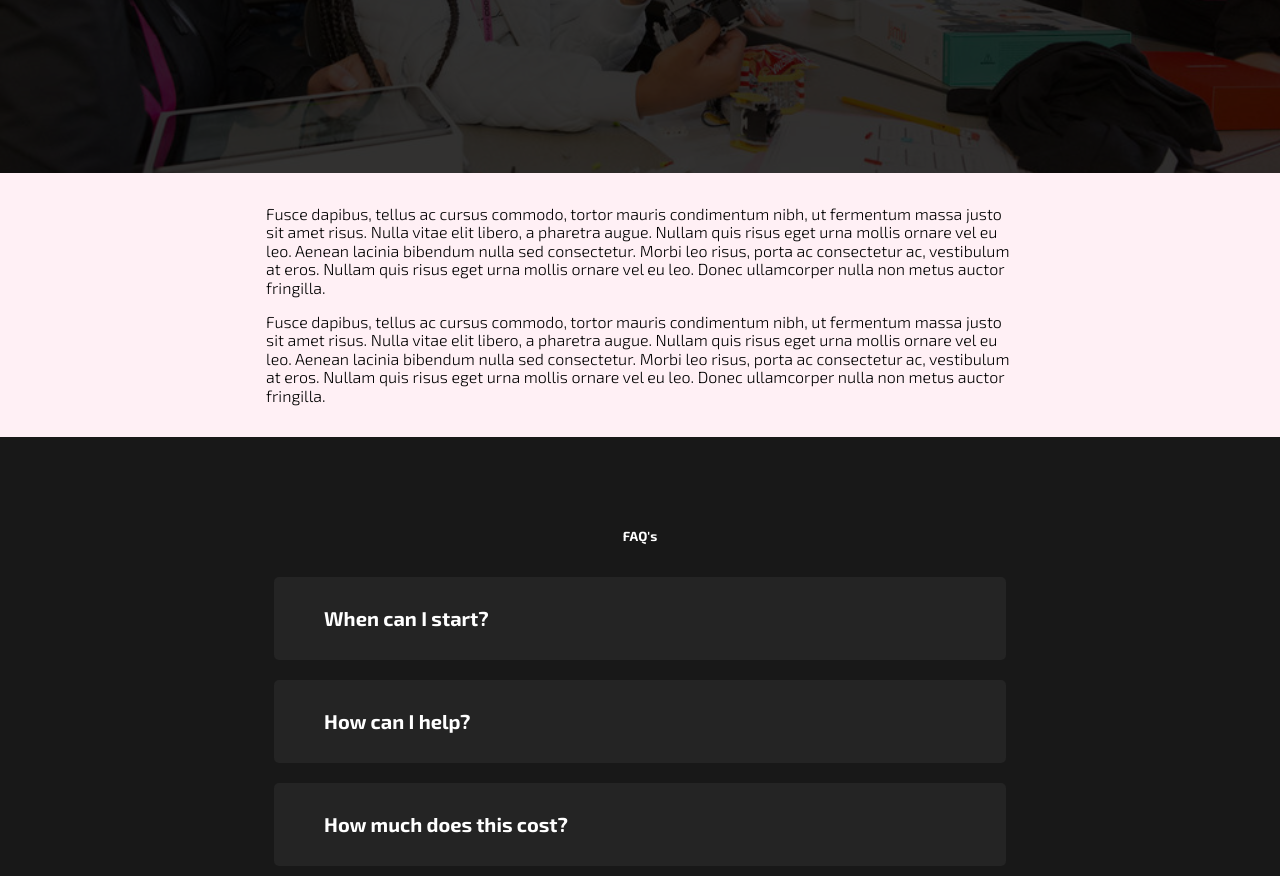
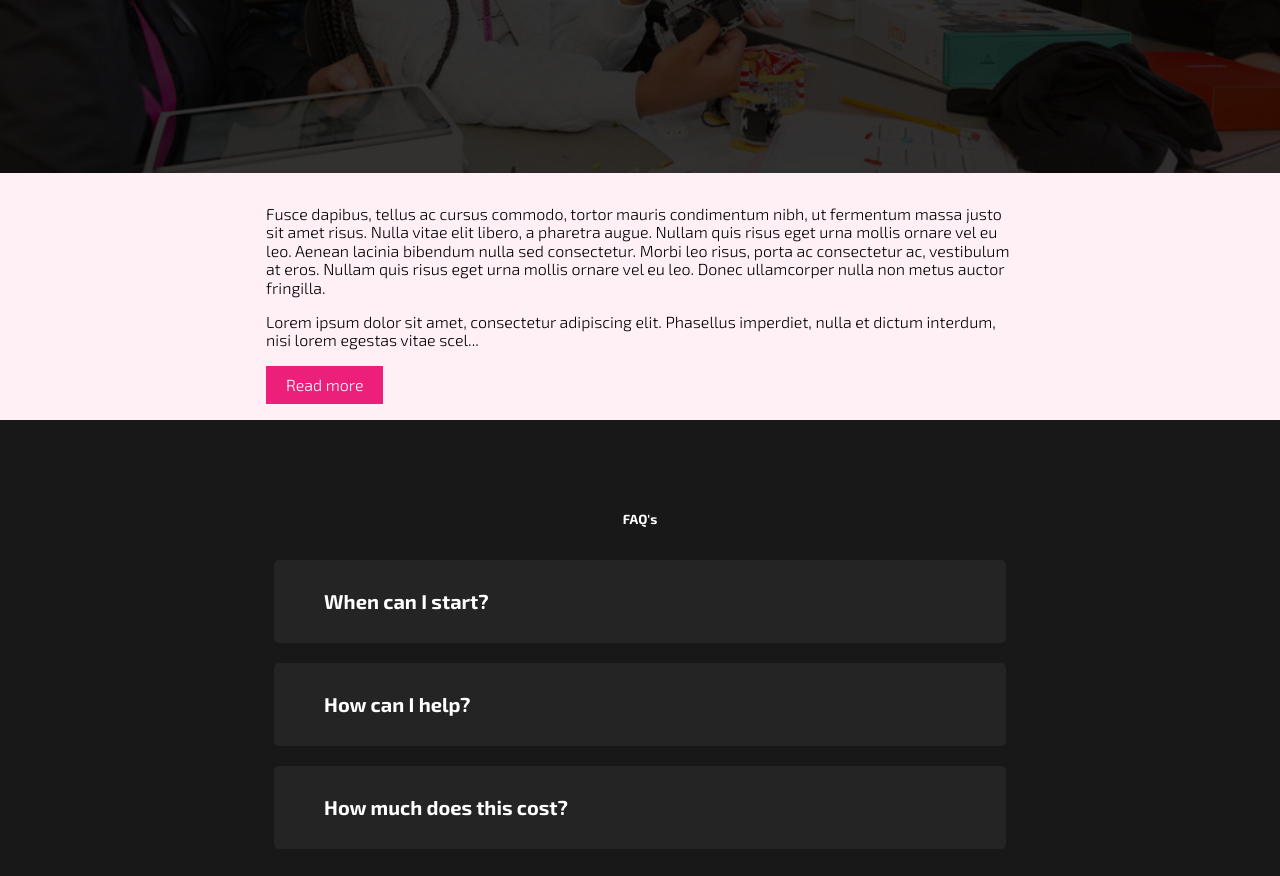
Before and after one commit to carlymarie-designs/p2-jackson-carly, a plain HTML site: page about.html in a window 1280 px wide. Shown: the part 467-1343 px from the top of the page. Drawn offline with nearby package versions, Linux system fonts and the light colour scheme.

Commit message:
add in all features

```diff
--- a/about.html
+++ b/about.html
@@ -47,18 +47,16 @@
       <div class="cols">
 
         <div class="col-7">
-          <p>Fusce dapibus, tellus ac cursus commodo, tortor mauris condimentum nibh, ut fermentum massa justo sit amet risus. Nulla
-          vitae elit libero, a pharetra augue. Nullam quis risus eget urna mollis ornare vel eu leo. Aenean lacinia bibendum nulla
-          sed consectetur. Morbi leo risus, porta ac consectetur ac, vestibulum at eros. Nullam quis risus eget urna mollis ornare
-          vel eu leo. Donec ullamcorper nulla non metus auctor fringilla.</p>
+          <p>Fusce dapibus, tellus ac cursus commodo, tortor mauris condimentum nibh, ut fermentum massa justo sit amet risus. Nulla vitae elit libero, a pharetra augue. Nullam quis risus eget urna mollis ornare vel eu leo. Aenean lacinia bibendum nulla sed consectetur. Morbi leo risus, porta ac consectetur ac, vestibulum at eros. Nullam quis risus eget urna mollis ornare vel eu leo. Donec ullamcorper nulla non metus auctor fringilla.</p>
 
-          <p>Fusce dapibus, tellus ac cursus commodo, tortor mauris condimentum nibh, ut fermentum massa justo sit amet risus.
-            Nulla
-            vitae elit libero, a pharetra augue. Nullam quis risus eget urna mollis ornare vel eu leo. Aenean lacinia bibendum
-            nulla
-            sed consectetur. Morbi leo risus, porta ac consectetur ac, vestibulum at eros. Nullam quis risus eget urna mollis
-            ornare
-            vel eu leo. Donec ullamcorper nulla non metus auctor fringilla.</p>
+          <p>Lorem ipsum dolor sit amet, consectetur adipiscing elit. Phasellus imperdiet, nulla et dictum interdum, nisi lorem
+            egestas vitae scel<span id="dots">...</span><span id="more">erisque enim ligula venenatis dolor. Maecenas nisl est,
+              ultrices nec congue eget, auctor vitae massa. Fusce luctus vestibulum augue ut aliquet. Nunc sagittis dictum nisi,
+              sed ullamcorper ipsum dignissim ac. In at libero sed nunc venenatis imperdiet sed ornare turpis. Donec vitae dui
+              eget tellus gravida venenatis. Integer fringilla congue eros non fermentum. Sed dapibus pulvinar nibh tempor
+              porta.</span></p>
+
+          <button onclick="readMore()" id="myBtn">Read more</button>
         </div>
 
       </div>
--- a/js/scripts-min.js
+++ b/js/scripts-min.js
@@ -1 +1 @@
-function toggleNav(){const e=document.querySelector("label.hamburger-btn"),t=document.querySelector("#nav-drawer");e.addEventListener("click",(function(){t.style.cssText+="transform: translateX(0)"}))}function closeNav(){const e=document.querySelector(".material-icons.close"),t=document.querySelector("#nav-drawer");e.addEventListener("click",(function(){t.style.cssText+="transform: translateX(100%)"}))}function accordion(){document.addEventListener("click",(function(e){if(e.target.classList.contains("accordion-toggle")){var t=document.querySelector(e.target.hash);if(t)if(e.preventDefault(),t.classList.contains("active"))t.classList.remove("active");else{for(var c=document.querySelectorAll(".accordion-content.active"),n=0;n<c.length;n++)c[n].classList.remove("active");t.classList.toggle("active")}}}))}toggleNav(),closeNav(),accordion();
+function toggleNav(){const e=document.querySelector("label.hamburger-btn"),t=document.querySelector("#nav-drawer");e.addEventListener("click",(function(){t.style.cssText+="transform: translateX(0)"}))}function closeNav(){const e=document.querySelector(".material-icons.close"),t=document.querySelector("#nav-drawer");e.addEventListener("click",(function(){t.style.cssText+="transform: translateX(100%)"}))}function accordion(){document.addEventListener("click",(function(e){if(e.target.classList.contains("accordion-toggle")){var t=document.querySelector(e.target.hash);if(t)if(e.preventDefault(),t.classList.contains("active"))t.classList.remove("active");else{for(var n=document.querySelectorAll(".accordion-content.active"),c=0;c<n.length;c++)n[c].classList.remove("active");t.classList.toggle("active")}}}))}function readMore(){var e=document.getElementById("dots"),t=document.getElementById("more"),n=document.getElementById("myBtn");"none"===e.style.display?(e.style.display="inline",n.innerHTML="Read more",t.style.display="none"):(e.style.display="none",n.innerHTML="Read less",t.style.display="inline")}toggleNav(),closeNav(),accordion();
--- a/js/scripts.js
+++ b/js/scripts.js
@@ -60,3 +60,19 @@ function accordion() {
 }
 
 accordion();
+
+function readMore() {
+  var dots = document.getElementById("dots");
+  var moreText = document.getElementById("more");
+  var btnText = document.getElementById("myBtn");
+
+  if (dots.style.display === "none") {
+    dots.style.display = "inline";
+    btnText.innerHTML = "Read more";
+    moreText.style.display = "none";
+  } else {
+    dots.style.display = "none";
+    btnText.innerHTML = "Read less";
+    moreText.style.display = "inline";
+  }
+}
--- a/scss/styles.scss
+++ b/scss/styles.scss
@@ -13,6 +13,22 @@ body {
 // vars
 $ggw: 30px;
 $pink: #ec207b;
+
+a {
+	color: $pink;
+	font-weight: bold;
+}
+
+button {
+	border: 0 none;
+	background-color: $pink;
+	padding: 10px 20px;
+	color: #fff;
+
+	&:hover {
+		background-color: #181818;
+	}
+}
 
 header.hero-front {
 	@include flex-me();
@@ -285,3 +301,7 @@ footer {
 		color: #ccc;
 	}
 }
+
+#more {
+	display: none;
+}
```
Also changed, not shown: locations.html (+1 -1 lines), css/styles.css, 2 other files.
